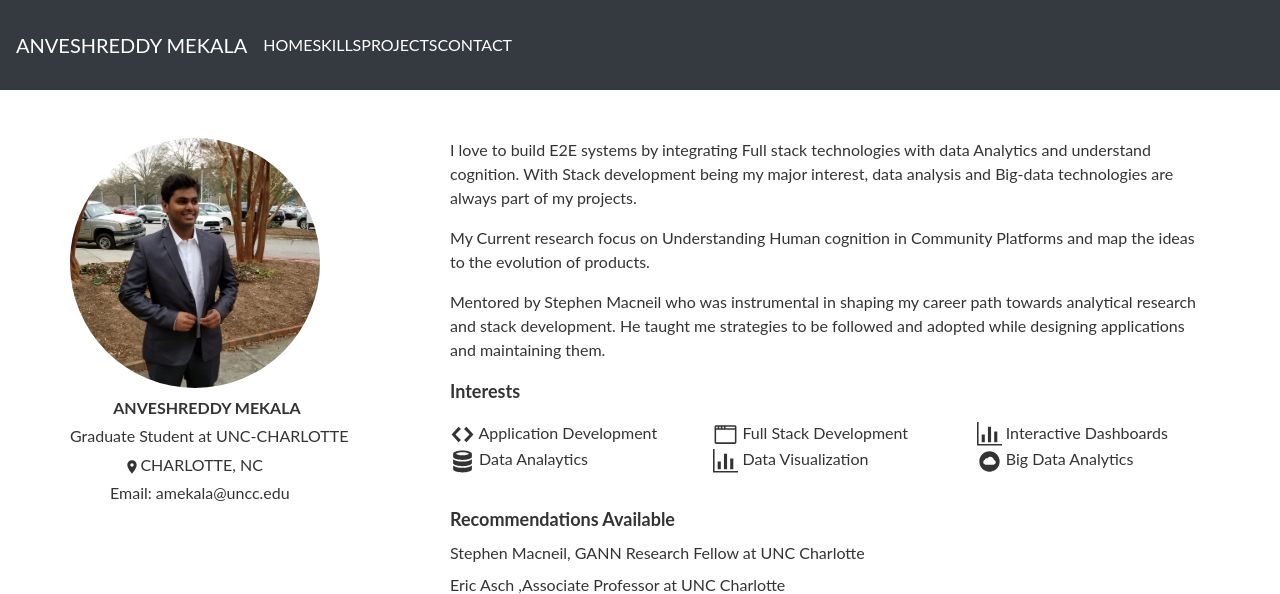
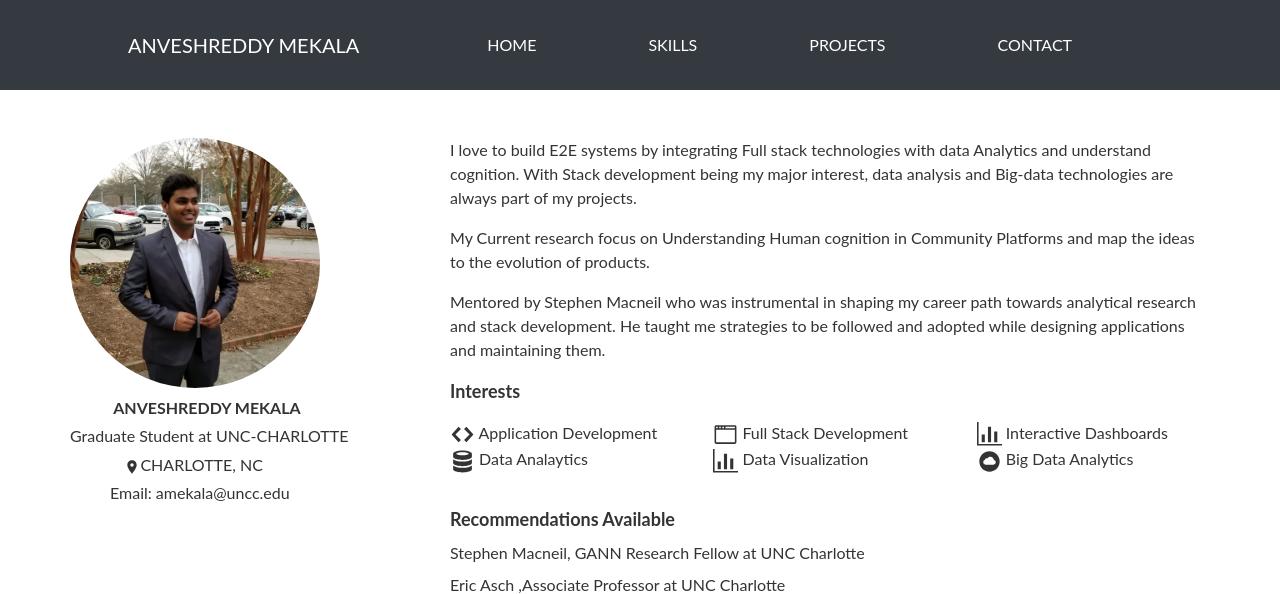
Before and after one commit to ANVESH96/Portfolio-Web-Application, a Gatsby site: page / in a window 1280 px wide. Shown: the top 594 px of the page. Built offline with nearby package versions, Linux system fonts and the light colour scheme; Gatsby itself is replaced by a stand-in of ours.

Commit message:
Header updated

```diff
--- a/src/components/header.js
+++ b/src/components/header.js
@@ -5,15 +5,15 @@ import "../styles/bootstrap.min.css"
 import {Nav,Navbar,Row,Col} from "react-bootstrap"
 
 const Header = ({ siteTitle }) => (
-  <Navbar  sticky ="top"  bg="dark" expand="md" variant="dark" role="navigation" style={{minHeight:90,fontFamily:'lato',color:'white'}}>
-  <Navbar.Brand  >{'ANVESHREDDY MEKALA'}</Navbar.Brand>
+  <Navbar  sticky ="top"  bg="dark" expand="lg" variant="dark" role="navigation" style={{minHeight:90,fontFamily:'lato',color:'white'}}>
+  <Navbar.Brand style={{padding:"0rem 0rem 0rem 7rem"}} >{'ANVESHREDDY MEKALA'}</Navbar.Brand>
   <Navbar.Toggle aria-controls="basic-navbar-nav" />
    <Navbar.Collapse id="basic-navbar-nav">
-     <Nav expand="md" className="mr-auto" >
-       <Nav> <Link to={"/"} style={{color:'white'}}> HOME </Link> </Nav>
-       <Nav><Link to={"/skills"} style={{color:'white'}}>SKILLS </Link></Nav>
-       <Nav><Link to={"/projects"} style={{color:'white'}}>PROJECTS</Link></Nav>
-       <Nav><Link to={"/contact"} style={{color:'white'}}>CONTACT </Link></Nav>
+     <Nav expand="md"  className="mr-auto" >
+       <Nav style={{padding:"0rem 0rem 0rem 7rem"}} > <Link to={"/"} style={{color:'white'}}> HOME </Link> </Nav>
+       <Nav style={{padding:"0rem 0rem 0rem 7rem"}}><Link to={"/skills"} style={{color:'white'}}>SKILLS </Link></Nav>
+       <Nav style={{padding:"0rem 0rem 0rem 7rem"}}><Link to={"/projects"} style={{color:'white'}}>PROJECTS</Link></Nav>
+       <Nav  style={{padding:"0rem 0rem 0rem 7rem"}}><Link to={"/contact"} style={{color:'white'}}>CONTACT </Link></Nav>
      </Nav>
      </Navbar.Collapse>
    </Navbar>
```
